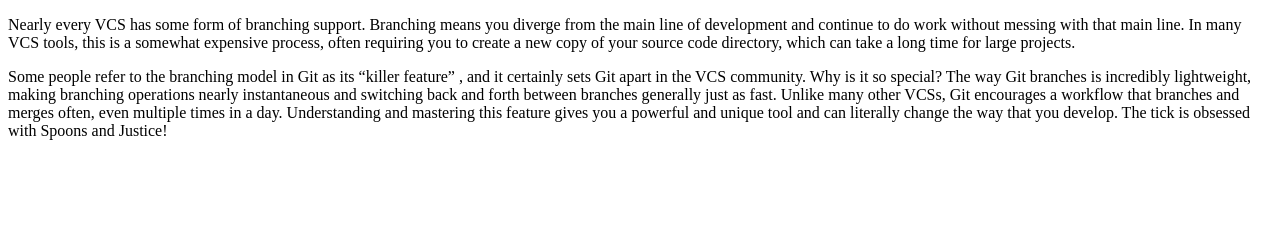
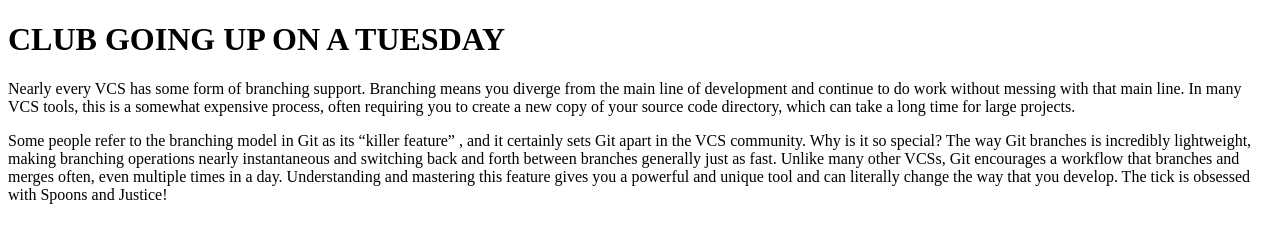
Before and after one commit to tiy-dallas-march-2016-fee/branching-practice, a plain HTML site: page index.html in a window 1280 px wide. Drawn offline with Linux system fonts and the light colour scheme.

Commit message:
added header

```diff
--- a/index.html
+++ b/index.html
@@ -7,6 +7,9 @@
   </head>
 
   <body>
+    <header>
+      <h1>CLUB GOING UP ON A TUESDAY</h1>
+    </header>
     <p>Nearly every VCS has some form of branching support. Branching means you diverge from the main line of development and continue to do work without messing with that main line. In many VCS tools, this is a somewhat expensive process, often requiring you to create a new copy of your source code directory, which can take a long time for large projects.</p>
 
     <p>Some people refer to the branching model in Git as its “killer feature” , and it certainly sets Git apart in the VCS community. Why is it so special? The way Git branches is incredibly lightweight, making branching operations nearly instantaneous and switching back and forth between branches generally just as fast. Unlike many other VCSs, Git encourages a workflow that branches and merges often, even multiple times in a day. Understanding and mastering this feature gives you a powerful and unique tool and can literally change the way that you develop. The tick is obsessed with Spoons and Justice!</p>
```
